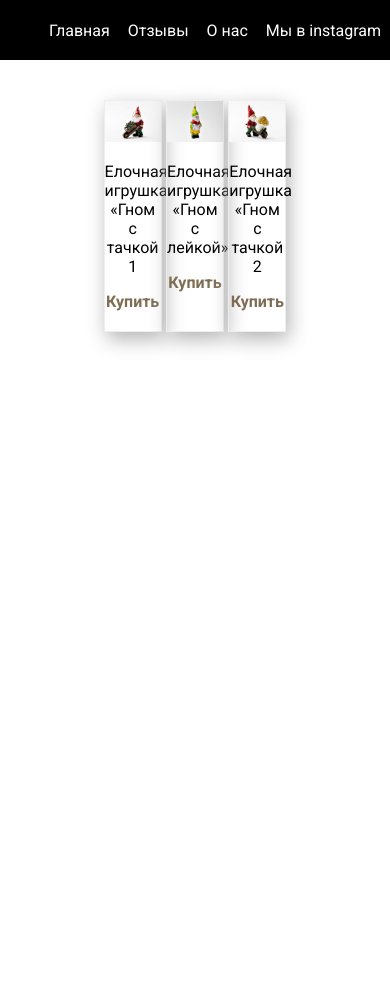
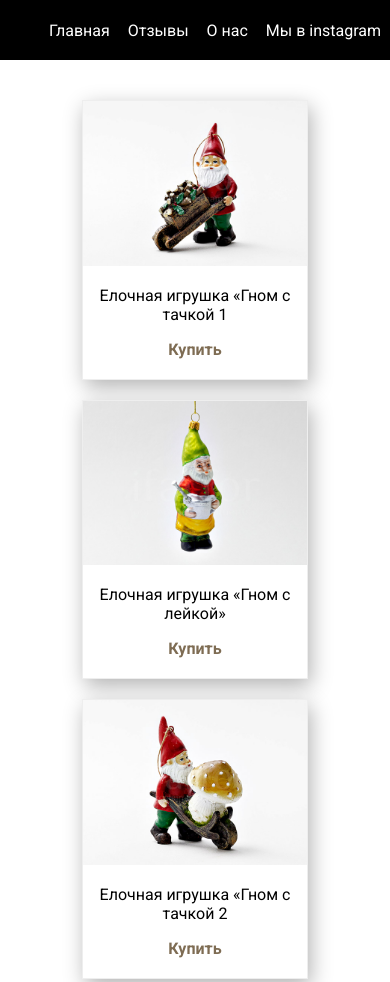
Before and after one commit to NaKleiKa95/Porcelain-Paradise, a plain HTML site: page index.html in a window 390 px wide. Shown: the top 982 px of the page. Before the commit the page ends 844 px from the top, so only its background shows below. Drawn offline with Linux system fonts and the light colour scheme.

Commit message:
Add files via upload

```diff
--- a/style.css
+++ b/style.css
@@ -15,6 +15,7 @@ nav ul{
     height: 100%;
     align-items: center;
     margin: 0;
+    list-style-type: none;
 }
 nav a{
     color: rgb(255, 255, 255);
@@ -54,3 +55,13 @@ p {
 .card_txt {
     b;
 }
+@media (max-width: 768px) {
+    .wrap{
+        display: block;
+        width: 100%;
+    }
+    .card{
+        width: 60%;
+    margin: 20px auto;
+    }
+}
```
